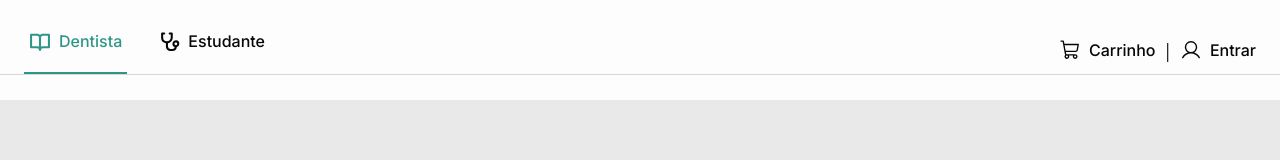
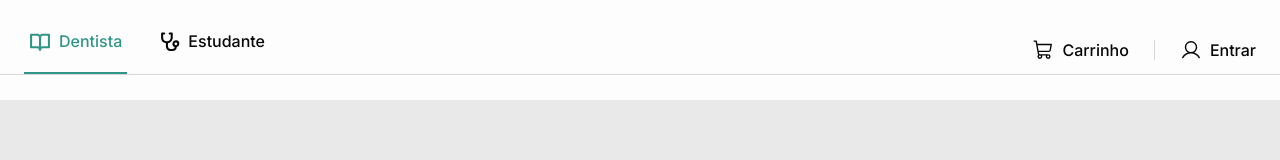
Before and after one commit to Loureiro12/Ecommerce-DentalPlace, a React (Vite) app: page / in a window 1280 px wide. Shown: the top 160 px of the page. Built offline with nearby package versions, Linux system fonts and the light colour scheme.

Commit message:
fix: adjusting top header design

```diff
--- a/package.json
+++ b/package.json
@@ -11,6 +11,7 @@
   },
   "dependencies": {
     "@phosphor-icons/react": "^2.0.10",
+    "@radix-ui/react-separator": "^1.0.3",
     "@types/styled-components": "^5.1.26",
     "react": "^18.2.0",
     "react-dom": "^18.2.0",
--- a/src/components/header/index.tsx
+++ b/src/components/header/index.tsx
@@ -15,7 +15,7 @@ import {
   TabOption,
   SignContent,
   SignOption,
-  Separator,
+  SeparatorRoot,
 } from './styles'
 
 export function Header() {
@@ -49,13 +49,20 @@ export function Header() {
               <ShoppingCart size={22} />
               Carrinho
             </SignOption>
-            <Separator>|</Separator>
+
+            <SeparatorRoot
+              className="SeparatorRoot"
+              decorative
+              orientation="vertical"
+              style={{ margin: '0 15px', height: 20 }}
+            />
             <SignOption>
               <User size={22} />
               Entrar
             </SignOption>
           </SignContent>
         </Content>
+        <SeparatorRoot decorative orientation="horizontal" />
       </HeaderTop>
     </Container>
   )
--- a/src/components/header/styles.ts
+++ b/src/components/header/styles.ts
@@ -1,4 +1,6 @@
 import styled from 'styled-components'
+
+import * as Separator from '@radix-ui/react-separator'
 
 interface buttonTabProps {
   isActive: boolean
@@ -18,9 +20,7 @@ export const Content = styled.div`
   align-items: center;
 `
 
-export const HeaderTop = styled.div`
-  border-bottom: 1px solid ${(props) => props.theme['gray-200']};
-`
+export const HeaderTop = styled.div``
 
 export const TabsContent = styled.div`
   display: flex;
@@ -77,9 +77,15 @@ export const SignOption = styled.button`
   }
 `
 
-export const Separator = styled.p`
-  font-size: 1.375rem;
-  font-style: normal;
-  font-weight: 400;
-  color: ${(props) => props.theme.black};
+export const SeparatorRoot = styled(Separator.Root)`
+  background: ${(props) => props.theme['gray-200']};
+
+  &[data-orientation='horizontal'] {
+    height: 1px;
+    width: 100%;
+  }
+  &[data-orientation='vertical'] {
+    height: 100%;
+    width: 1px;
+  }
 `
```
Also changed, not shown: 2 other files (tests, documents, lock files or other folders).
